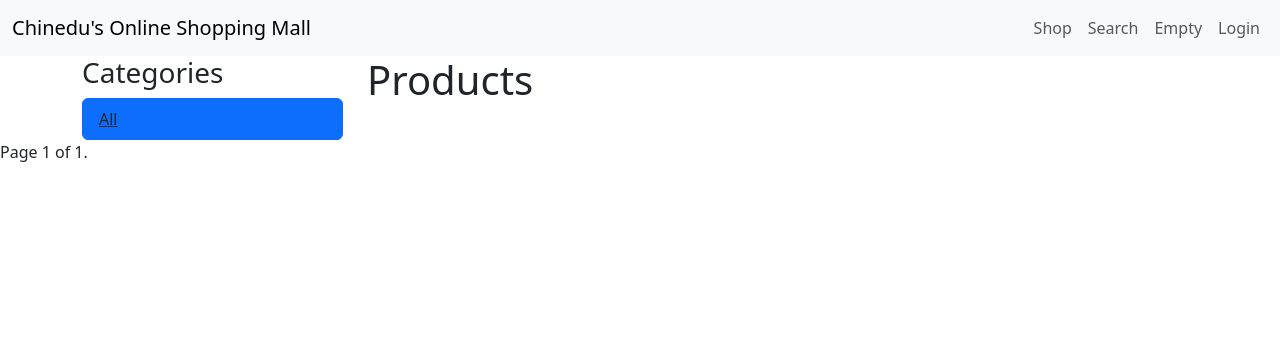
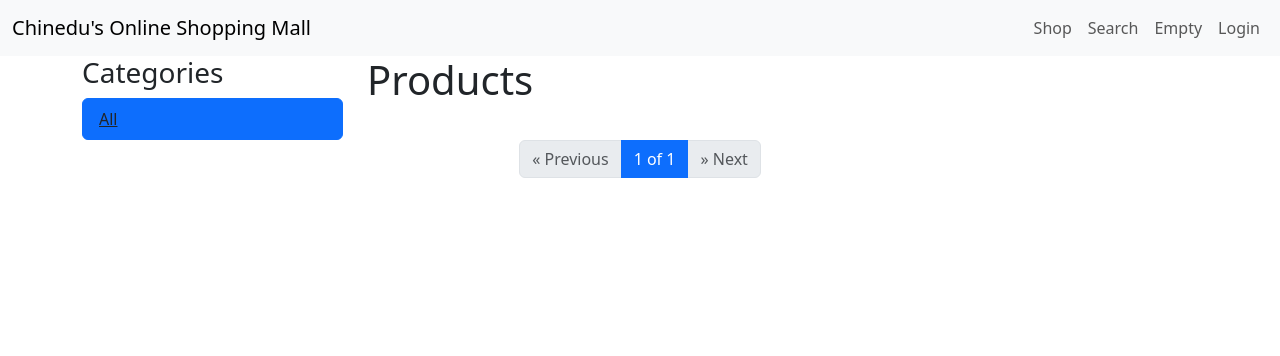
Before and after one commit to dunechee/project, a Django app: page / in a window 1280 px wide. Shown: the top 356 px of the page. Run offline with Django 4.2, Linux system fonts and the light colour scheme; data that the repository does not hold is empty.

Commit message:
edited paginator

```diff
--- a/shop/templates/pagination.html
+++ b/shop/templates/pagination.html
@@ -1,13 +1,39 @@
-<div class="pagination">
-    <span class="step-links">
+<div class="d-flex justify-content-center">
+    <nav aria-label="Page navigation">
+      <ul class="pagination">
         {% if page.has_previous %}
-            <a href="?page={{ page.previous_page_number }}">Previous</a>
+          <li class="page-item">
+            <a class="page-link" href="?page={{ page.previous_page_number }}" aria-label="Previous">
+              <span aria-hidden="true">&laquo;</span>
+              <span class="sr-only">Previous</span>
+            </a>
+          </li>
+        {% else %}
+          <li class="page-item disabled">
+            <a class="page-link" href="#" aria-label="Previous">
+              <span aria-hidden="true">&laquo;</span>
+              <span class="sr-only">Previous</span>
+            </a>
+          </li>
         {% endif %}
-    <span class="current">
-        Page {{ page.number }} of {{ page.paginator.num_pages }}.
-    </span>
+        <li class="page-item active">
+          <a class="page-link" href="?page={{ page.number }}">{{ page.number }} of {{ page.paginator.num_pages }}</a>
+        </li>
         {% if page.has_next %}
-            <a href="?page={{ page.next_page_number }}">Next</a>
+          <li class="page-item">
+            <a class="page-link" href="?page={{ page.next_page_number }}" aria-label="Next">
+              <span aria-hidden="true">&raquo;</span>
+              <span class="sr-only">Next</span>
+            </a>
+          </li>
+        {% else %}
+          <li class="page-item disabled">
+            <a class="page-link" href="#" aria-label="Next">
+              <span aria-hidden="true">&raquo;</span>
+              <span class="sr-only">Next</span>
+            </a>
+          </li>
         {% endif %}
-    </span>
-</div>
+      </ul>
+    </nav>
+  </div>
```
